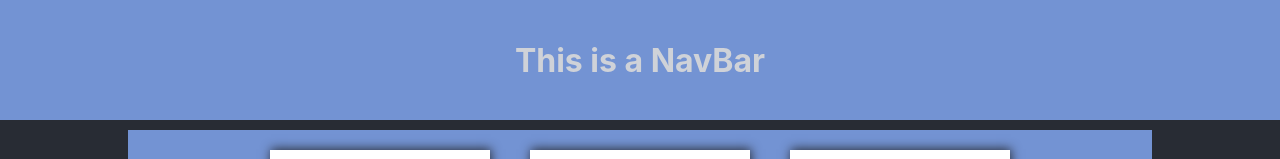
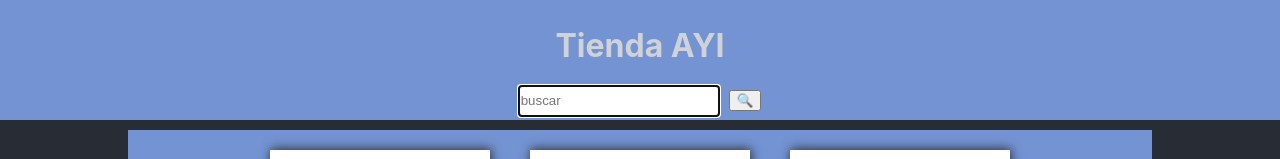
Before and after one commit to SebastianCoppola/react_prueba, a React (Create React App) app: page / in a window 1280 px wide. Shown: the top 159 px of the page. Built offline with nearby package versions, Linux system fonts and the light colour scheme.

Commit message:
commit 3 prueba react

```diff
--- a/src/App.css
+++ b/src/App.css
@@ -7,12 +7,24 @@ body {
   background-color: #7393d3;
   height: 120px;
   display: flex;
+  flex-direction: column;
   justify-content: center;
   align-items: center;
   margin-bottom: 10px;
 }
 .navbar h1{
   color: #cfd2d8;
+}
+.search-bar{
+  display: flex;
+  align-items: center;
+}
+.form input{
+  height: 30px;
+  width: 200px;
+  border:none;
+  margin-right: 10px;
+
 }
 .productsView{
   background-color: #7393d3;
--- a/src/components/Card.js
+++ b/src/components/Card.js
@@ -1,24 +1,19 @@
 import Counters from './Counters.js';
-const Products = require('./products.json');
 
-const Card = () => {
 
+const Card = ({id,title,image,price}) => {
         return (
-            Products.map((p)=>{
-                return(
-                    <div className="product" key={p.id}>
+            <div className="product" key={id}>
                 <div className="product-img">
-                            <img src={p.image} />
+                    <img src={image} />
                 </div>
-                        <h5>{p.title}</h5>
+                <h5>{title}</h5>
                 <div className="price">
-                            <p>U$D {p.price}</p>
+                    <p>U$D {price}</p>
                     <Counters />
                 </div>
             </div>
     )
-            })
-    )
 }
 
 export default Card;
--- /dev/null
+++ b/src/components/CardList.js
@@ -0,0 +1,14 @@
+import Card from './Card.js';
+const Products = require('./products.json');
+
+const CardList = () => {
+    return (
+        Products.map((p)=>{
+            return(
+                <Card title={p.title} price={p.price} image={p.image} key={p.id}/>
+            )
+        })
+    )
+}
+
+export default CardList;
--- a/src/components/Navbar.js
+++ b/src/components/Navbar.js
@@ -1,7 +1,10 @@
+import SearchBar from "./SearchBar";
+
 const NavBar = () => {
     return (
         <div className="navbar">
-            <h1>This is a NavBar</h1>
+            <h1>Tienda AYI</h1>
+            <SearchBar />
         </div>
     )
 }
--- /dev/null
+++ b/src/components/SearchBar.js
@@ -0,0 +1,32 @@
+import React, {useEffect, useRef} from 'react';
+
+const SearchBar = () => {
+
+    const focusInputRef = useRef();
+    useEffect(()=>{
+        focusInputRef.current.focus();
+    },[])
+    const handleClick = () => {
+        console.log("Buscaste '" + focusInputRef.current.value + "'.");
+    }
+    const handleSubmit = (e) => {
+        e.preventDefault();
+        focusInputRef.current.value = "";
+    }
+
+    return (
+    <div className="search-bar">
+        <form className="form" onSubmit={handleSubmit}>
+            <input
+                type="search"
+                id="search"
+                placeholder="buscar"
+                ref={focusInputRef}
+            />
+            <button onClick={handleClick}>🔍</button>
+        </form>
+    </div>
+    )
+}
+
+export default SearchBar;
--- a/src/views/ProductsView.js
+++ b/src/views/ProductsView.js
@@ -1,9 +1,9 @@
-import Card from '../components/Card';
+import CardList from '../components/CardList';
 
 const ProductsView = () => {
     return (
         <div className="productsView">
-            <Card />
+            <CardList />
         </div>
     )
 }
```
Lines whose indentation alone changed are shown as unchanged.
